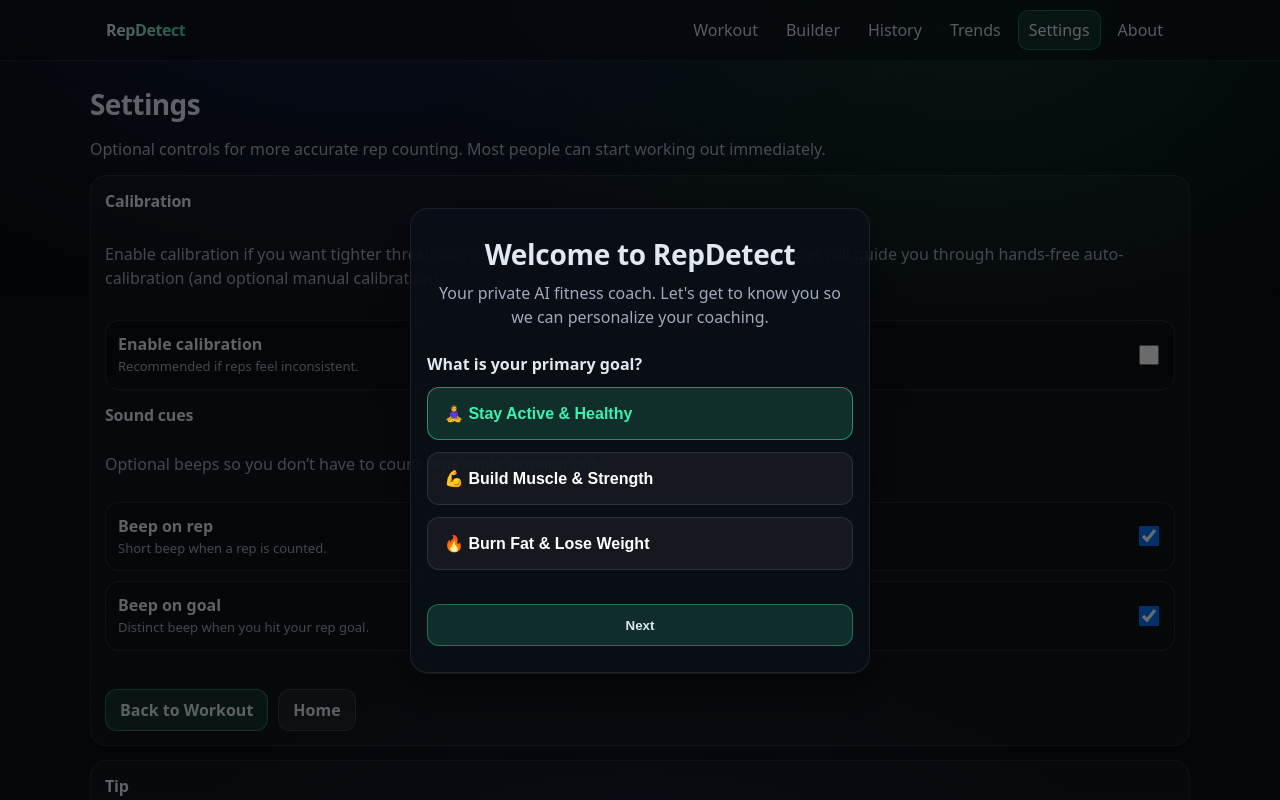
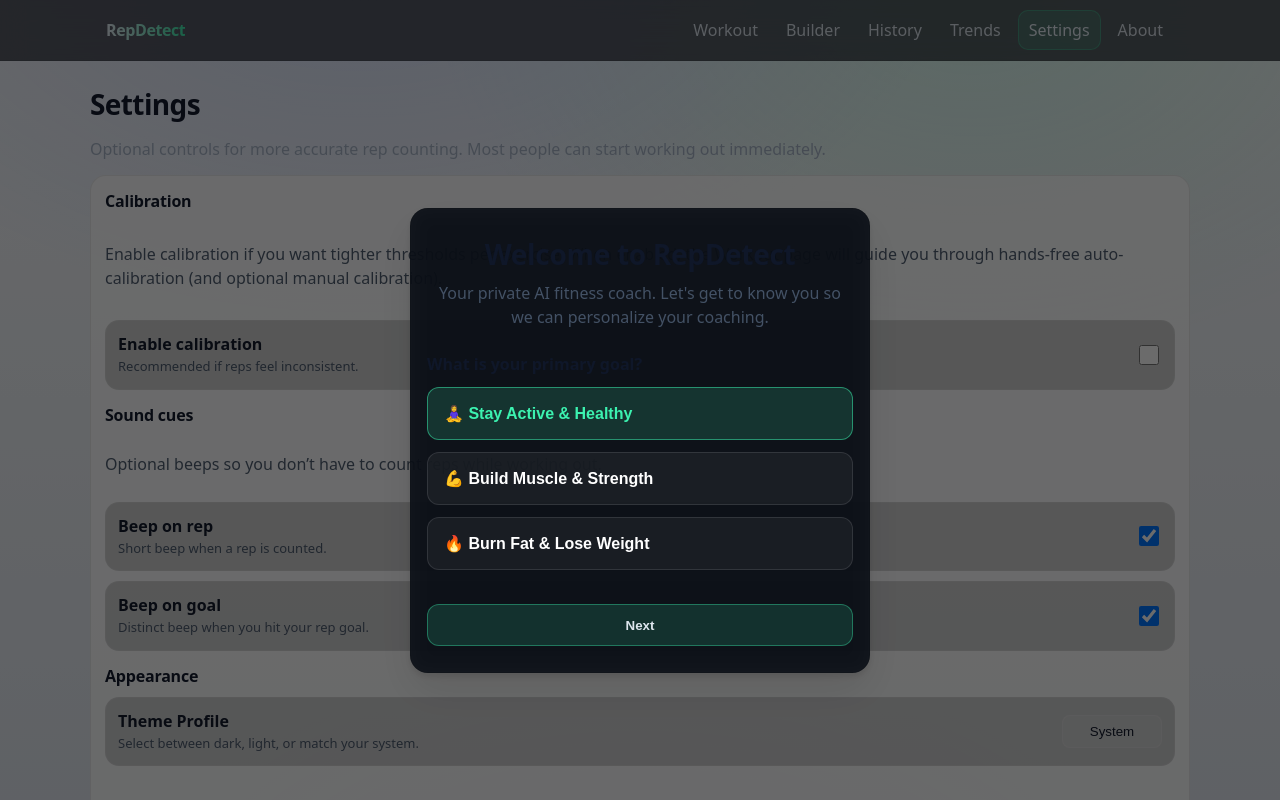
Before and after one commit to SameRainbows/Replike, a Next.js app: page /settings in a window 1280 px wide. Shown: the top 800 px of the page. Built offline with nearby package versions, Linux system fonts and the light colour scheme.

Commit message:
feat: complete Phase 6 - Dark/Light Theme, Custom Model Loader, and Start Workout initial logic

```diff
--- a/app/components/AppShell.tsx
+++ b/app/components/AppShell.tsx
@@ -1,5 +1,6 @@
 import NavBar from "@/app/components/NavBar";
 import { OnboardingModal } from "@/app/components/OnboardingModal";
+import { ThemeProvider } from "@/app/components/ThemeProvider";
 
 export default function AppShell({
   children,
@@ -8,6 +9,7 @@ export default function AppShell({
 }>) {
   return (
     <div className="app">
+      <ThemeProvider />
       <NavBar />
       <main className="container app__main">
         <div className="page">{children}</div>
--- /dev/null
+++ b/app/components/ThemeProvider.tsx
@@ -0,0 +1,38 @@
+"use client";
+
+import { useEffect } from "react";
+import { loadSettings } from "@/app/lib/settings";
+
+export function ThemeProvider() {
+  useEffect(() => {
+    const applyTheme = () => {
+      const settings = loadSettings();
+      let theme = settings.theme;
+
+      if (theme === "system") {
+        theme = window.matchMedia("(prefers-color-scheme: light)").matches ? "light" : "dark";
+      }
+
+      document.documentElement.setAttribute("data-theme", theme);
+    };
+
+    // Apply on mount
+    applyTheme();
+
+    // Listen for cross-tab or within-app updates
+    window.addEventListener("storage", applyTheme);
+    window.addEventListener("repdetect:settings", applyTheme);
+
+    // Also listen for OS-level theme changes if system preference is selected
+    const matcher = window.matchMedia("(prefers-color-scheme: light)");
+    matcher.addEventListener("change", applyTheme);
+
+    return () => {
+      window.removeEventListener("storage", applyTheme);
+      window.removeEventListener("repdetect:settings", applyTheme);
+      matcher.removeEventListener("change", applyTheme);
+    };
+  }, []);
+
+  return null; // This component handles side-effects only
+}
--- a/app/globals.css
+++ b/app/globals.css
@@ -26,6 +26,23 @@ body {
   --shadow-md: 0 1px 0 rgba(255, 255, 255, 0.06), 0 18px 44px rgba(0, 0, 0, 0.45);
 
   --ease-out: cubic-bezier(0.2, 0.8, 0.2, 1);
+}
+
+[data-theme="light"] {
+  --bg0: #f8fafc;
+  --bg1: #e2e8f0;
+  --surface: rgba(255, 255, 255, 0.85);
+  --surface-2: rgba(255, 255, 255, 0.6);
+  --border: rgba(0, 0, 0, 0.08);
+  --border-2: rgba(0, 0, 0, 0.12);
+  --text: rgba(15, 23, 42, 0.98);
+  --muted: rgba(71, 85, 105, 0.95);
+
+  --accent: rgba(16, 185, 129, 1);
+  --accent-2: rgba(59, 130, 246, 1);
+
+  --shadow-sm: 0 1px 3px rgba(0, 0, 0, 0.1), 0 10px 28px rgba(0, 0, 0, 0.05);
+  --shadow-md: 0 4px 6px rgba(0, 0, 0, 0.1), 0 18px 44px rgba(0, 0, 0, 0.1);
 }
 
 .split {
--- a/app/lib/settings.ts
+++ b/app/lib/settings.ts
@@ -2,6 +2,7 @@ export type AppSettings = {
   calibrationEnabled: boolean;
   soundOnRep: boolean;
   soundOnGoal: boolean;
+  theme: "dark" | "light" | "system";
 };
 
 const STORAGE_KEY = "repdetect:settings:v1";
@@ -9,15 +10,16 @@ const STORAGE_KEY = "repdetect:settings:v1";
 export function loadSettings(): AppSettings {
   try {
     const raw = localStorage.getItem(STORAGE_KEY);
-    if (!raw) return { calibrationEnabled: false, soundOnRep: true, soundOnGoal: true };
+    if (!raw) return { calibrationEnabled: false, soundOnRep: true, soundOnGoal: true, theme: "system" };
     const parsed = JSON.parse(raw) as Partial<AppSettings>;
     return {
       calibrationEnabled: Boolean(parsed.calibrationEnabled),
       soundOnRep: parsed.soundOnRep !== undefined ? Boolean(parsed.soundOnRep) : true,
       soundOnGoal: parsed.soundOnGoal !== undefined ? Boolean(parsed.soundOnGoal) : true,
+      theme: parsed.theme === "dark" || parsed.theme === "light" ? parsed.theme : "system",
     };
   } catch {
-    return { calibrationEnabled: false, soundOnRep: true, soundOnGoal: true };
+    return { calibrationEnabled: false, soundOnRep: true, soundOnGoal: true, theme: "system" };
   }
 }
 
--- a/app/pose/components/WorkoutControls.tsx
+++ b/app/pose/components/WorkoutControls.tsx
@@ -12,6 +12,7 @@ interface WorkoutControlsProps {
     planMode: PlanMode;
     exercise: ExerciseId;
     sessionRunning: boolean;
+    hasStarted: boolean;
     activePlan: any;
     activeCustomWorkout: CustomWorkout | null;
     customWorkouts: CustomWorkout[];
@@ -35,6 +36,7 @@ export function WorkoutControls({
     planMode,
     exercise,
     sessionRunning,
+    hasStarted,
     activePlan,
     activeCustomWorkout,
     customWorkouts,
@@ -221,7 +223,7 @@ export function WorkoutControls({
                                 alignSelf: "end",
                             }}
                         >
-                            {sessionRunning ? "Pause" : "Resume"}
+                            {sessionRunning ? "Pause" : hasStarted ? "Resume" : "Start Workout"}
                         </button>
                     )}
 
--- a/app/pose/components/index.ts
+++ b/app/pose/components/index.ts
@@ -5,3 +5,4 @@ export * from "./SessionSummaryModal";
 export * from "./SetupWizardModal";
 export * from "./VideoOverlay";
 export * from "./WorkoutControls";
+export * from "./ModelLoader";
--- a/app/settings/page.tsx
+++ b/app/settings/page.tsx
@@ -8,6 +8,7 @@ export default function SettingsPage() {
   const [calibrationEnabled, setCalibrationEnabled] = useState(false);
   const [soundOnRep, setSoundOnRep] = useState(true);
   const [soundOnGoal, setSoundOnGoal] = useState(true);
+  const [theme, setTheme] = useState<"dark" | "light" | "system">("system");
 
   useEffect(() => {
     const s = loadSettings();
@@ -20,6 +21,7 @@ export default function SettingsPage() {
       setCalibrationEnabled(next.calibrationEnabled);
       setSoundOnRep(next.soundOnRep);
       setSoundOnGoal(next.soundOnGoal);
+      setTheme(next.theme);
     };
     window.addEventListener("storage", onSettings);
     window.addEventListener("repdetect:settings", onSettings);
@@ -70,7 +72,7 @@ export default function SettingsPage() {
             onChange={(e) => {
               const next = e.target.checked;
               setCalibrationEnabled(next);
-              saveSettings({ calibrationEnabled: next, soundOnRep, soundOnGoal });
+              saveSettings({ calibrationEnabled: next, soundOnRep, soundOnGoal, theme });
             }}
             style={{ width: 20, height: 20 }}
           />
@@ -105,7 +107,7 @@ export default function SettingsPage() {
               onChange={(e) => {
                 const next = e.target.checked;
                 setSoundOnRep(next);
-                saveSettings({ calibrationEnabled, soundOnRep: next, soundOnGoal });
+                saveSettings({ calibrationEnabled, soundOnRep: next, soundOnGoal, theme });
               }}
               style={{ width: 20, height: 20 }}
             />
@@ -136,10 +138,59 @@ export default function SettingsPage() {
               onChange={(e) => {
                 const next = e.target.checked;
                 setSoundOnGoal(next);
-                saveSettings({ calibrationEnabled, soundOnRep, soundOnGoal: next });
+                saveSettings({ calibrationEnabled, soundOnRep, soundOnGoal: next, theme });
               }}
               style={{ width: 20, height: 20 }}
             />
+          </label>
+        </div>
+
+        <div style={{ display: "grid", gap: 10 }}>
+          <div className="card__title">Appearance</div>
+
+          <label
+            style={{
+              display: "flex",
+              alignItems: "center",
+              justifyContent: "space-between",
+              gap: 12,
+              padding: 12,
+              borderRadius: 14,
+              border: "1px solid rgba(255,255,255,0.10)",
+              background: "rgba(0,0,0,0.18)",
+            }}
+          >
+            <div style={{ display: "grid", gap: 2 }}>
+              <div style={{ fontWeight: 800 }}>Theme Profile</div>
+              <div className="muted" style={{ fontSize: 13 }}>
+                Select between dark, light, or match your system.
+              </div>
+            </div>
+
+            <select
+              value={theme}
+              onChange={(e) => {
+                const next = e.target.value as "dark" | "light" | "system";
+                setTheme(next);
+                saveSettings({ calibrationEnabled, soundOnRep, soundOnGoal, theme: next });
+              }}
+              style={{
+                background: "rgba(255,255,255,0.1)",
+                color: "var(--text)",
+                border: "1px solid rgba(255,255,255,0.15)",
+                borderRadius: 8,
+                padding: "8px 12px",
+                outline: "none",
+                cursor: "pointer",
+                appearance: "none", // Remove default styling for better custom look on windows
+                width: 100, // Fixed width
+                textAlign: "center"
+              }}
+            >
+              <option value="system" style={{ background: "var(--bg0)" }}>System</option>
+              <option value="dark" style={{ background: "var(--bg0)" }}>Dark</option>
+              <option value="light" style={{ background: "var(--bg0)" }}>Light</option>
+            </select>
           </label>
         </div>
 
```
Also changed, not shown: app/pose/PoseRepCounter.tsx (+23 -1 lines), app/pose/components/ModelLoader.tsx (added, +93 -0 lines).
